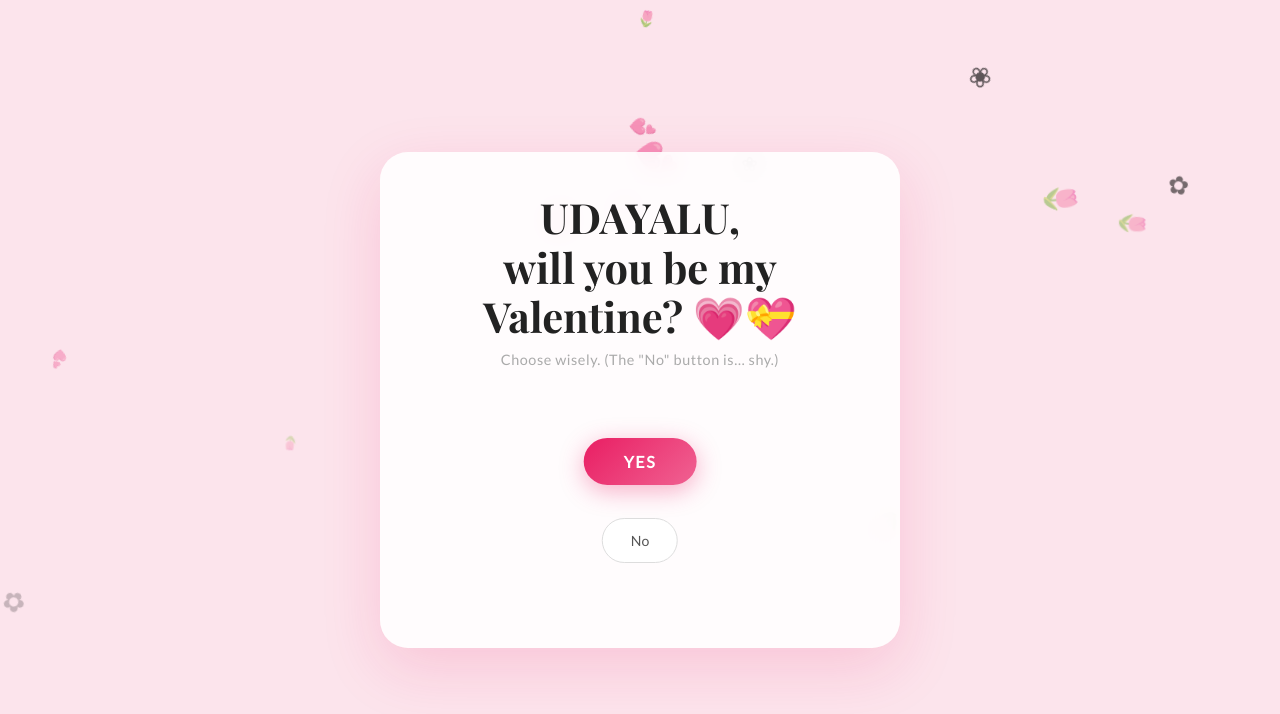
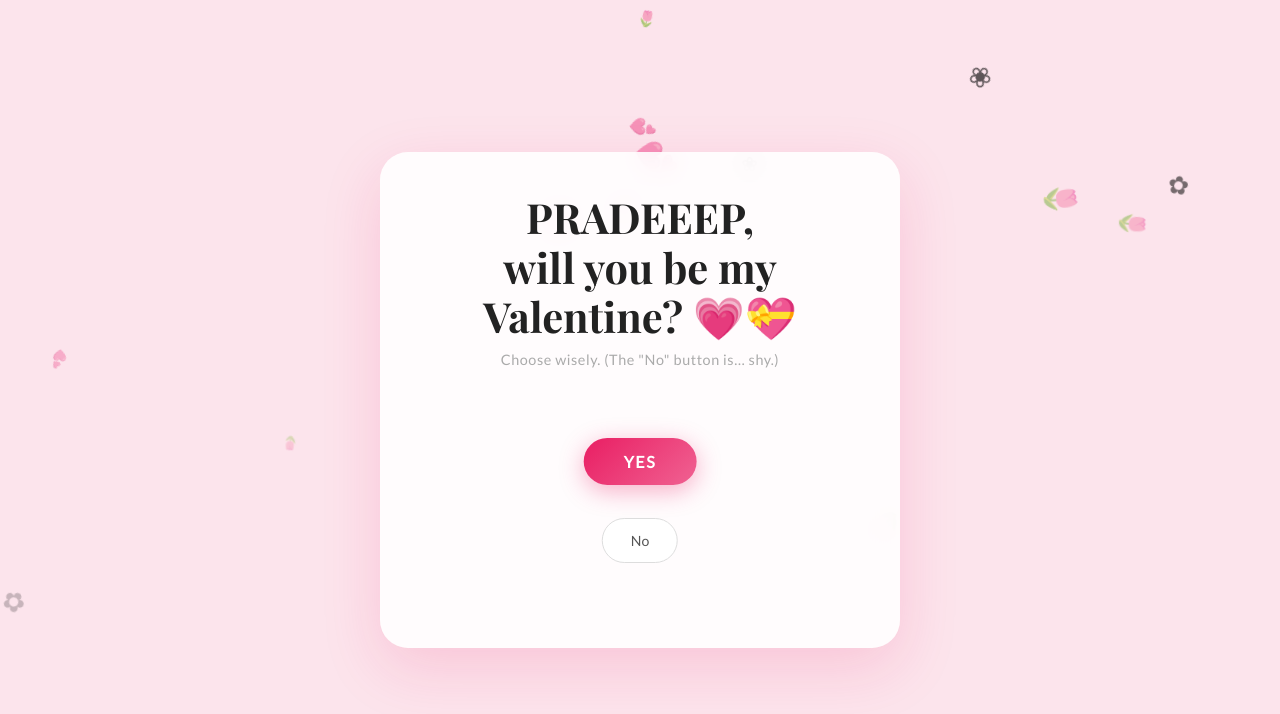
Before and after one commit to dasari96/valentine, a plain HTML site: page index.html in a window 1280 px wide. Drawn offline with nearby package versions, Linux system fonts and the light colour scheme.

Commit message:
Update index.html

```diff
--- a/index.html
+++ b/index.html
@@ -157,7 +157,7 @@
 
   <div class="card">
     <div id="main-screen">
-      <h1>UDAYALU,<br>will you be my Valentine? 💗💝</h1>
+      <h1>PRADEEEP,<br>will you be my Valentine? 💗💝</h1>
       <p class="subtitle">Choose wisely. (The "No" button is… shy.)</p>
 
       <div id="btn-area">
```
